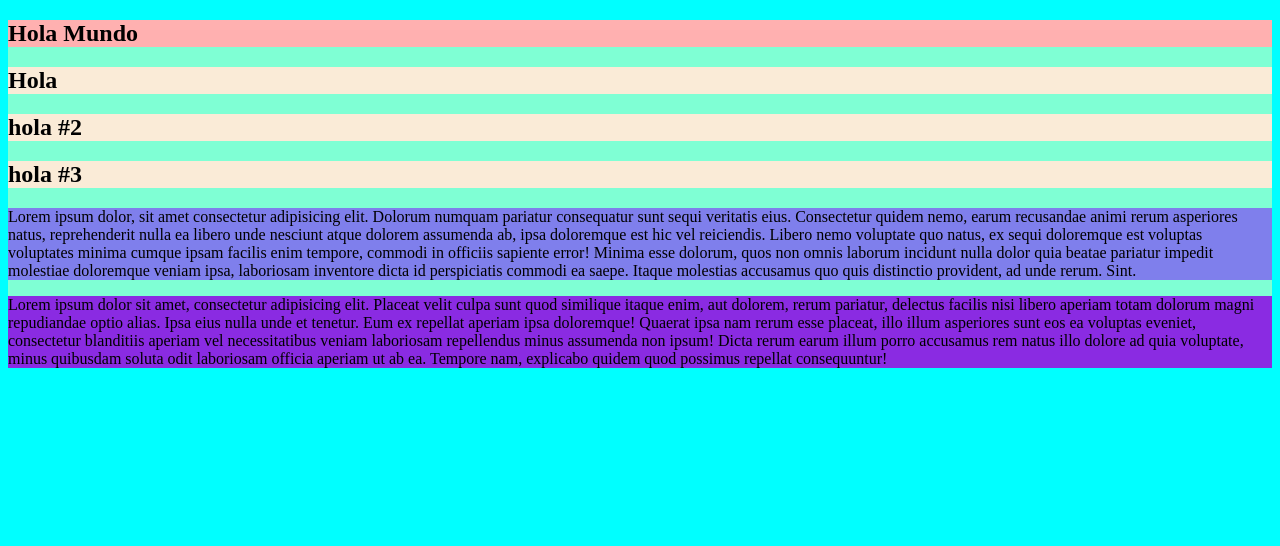
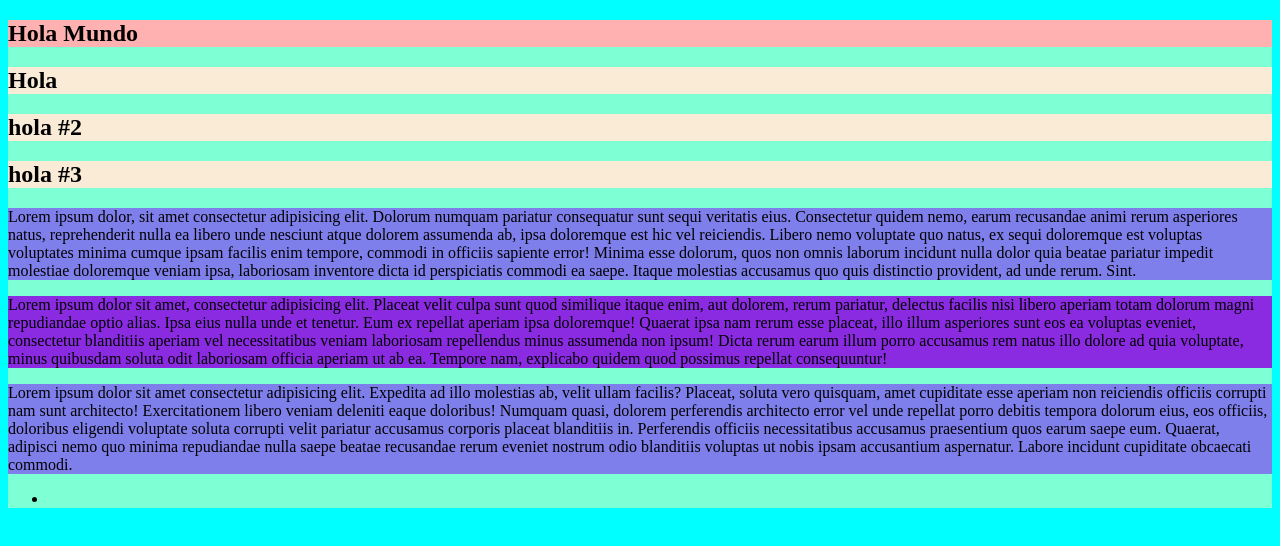
Before and after one commit to Summerpepper2023/LabWise-SonaSoftware, a plain HTML site: page index.html in a window 1280 px wide. Drawn offline with Linux system fonts and the light colour scheme.

Commit message:
hola Santiago

```diff
--- a/index.html
+++ b/index.html
@@ -18,6 +18,14 @@
         </p>
         <p id="hola">Lorem ipsum dolor sit amet, consectetur adipisicing elit. Placeat velit culpa sunt quod similique itaque enim, aut dolorem, rerum pariatur, delectus facilis nisi libero aperiam totam dolorum magni repudiandae optio alias. Ipsa eius nulla unde et tenetur. Eum ex repellat aperiam ipsa doloremque! Quaerat ipsa nam rerum esse placeat, illo illum asperiores sunt eos ea voluptas eveniet, consectetur blanditiis aperiam vel necessitatibus veniam laboriosam repellendus minus assumenda non ipsum! Dicta rerum earum illum porro accusamus rem natus illo dolore ad quia voluptate, minus quibusdam soluta odit laboriosam officia aperiam ut ab ea. Tempore nam, explicabo quidem quod possimus repellat consequuntur!
         </p>
+        <p>
+            Lorem ipsum dolor sit amet consectetur adipisicing elit. Expedita ad illo molestias ab, velit ullam facilis? Placeat, soluta vero quisquam, amet cupiditate esse aperiam non reiciendis officiis corrupti nam sunt architecto! Exercitationem libero veniam deleniti eaque doloribus! Numquam quasi, dolorem perferendis architecto error vel unde repellat porro debitis tempora dolorum eius, eos officiis, doloribus eligendi voluptate soluta corrupti velit pariatur accusamus corporis placeat blanditiis in. Perferendis officiis necessitatibus accusamus praesentium quos earum saepe eum. Quaerat, adipisci nemo quo minima repudiandae nulla saepe beatae recusandae rerum eveniet nostrum odio blanditiis voluptas ut nobis ipsam accusantium aspernatur. Labore incidunt cupiditate obcaecati commodi.
+        </p>
+        <ul>
+            <li>
+
+            </li>
+        </ul>
     </section>
 </body>
 </html>
```
